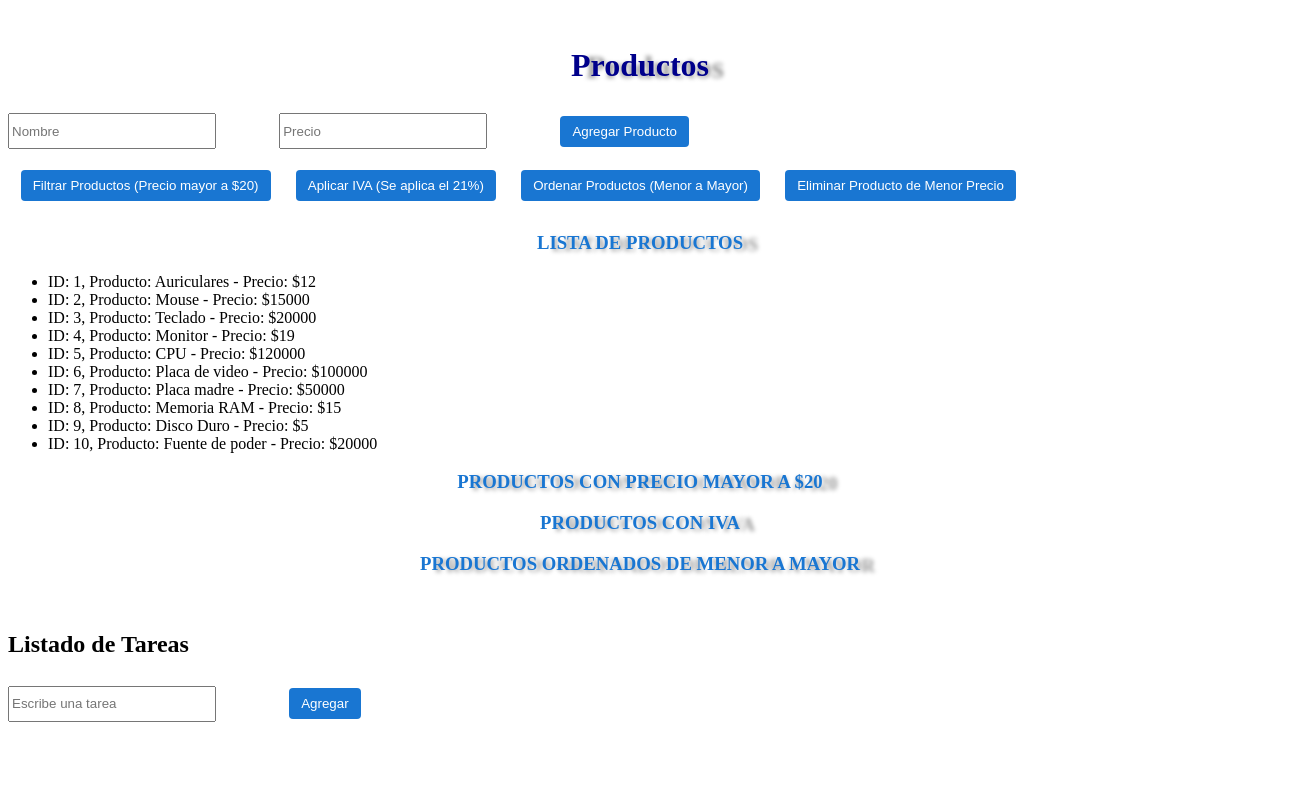
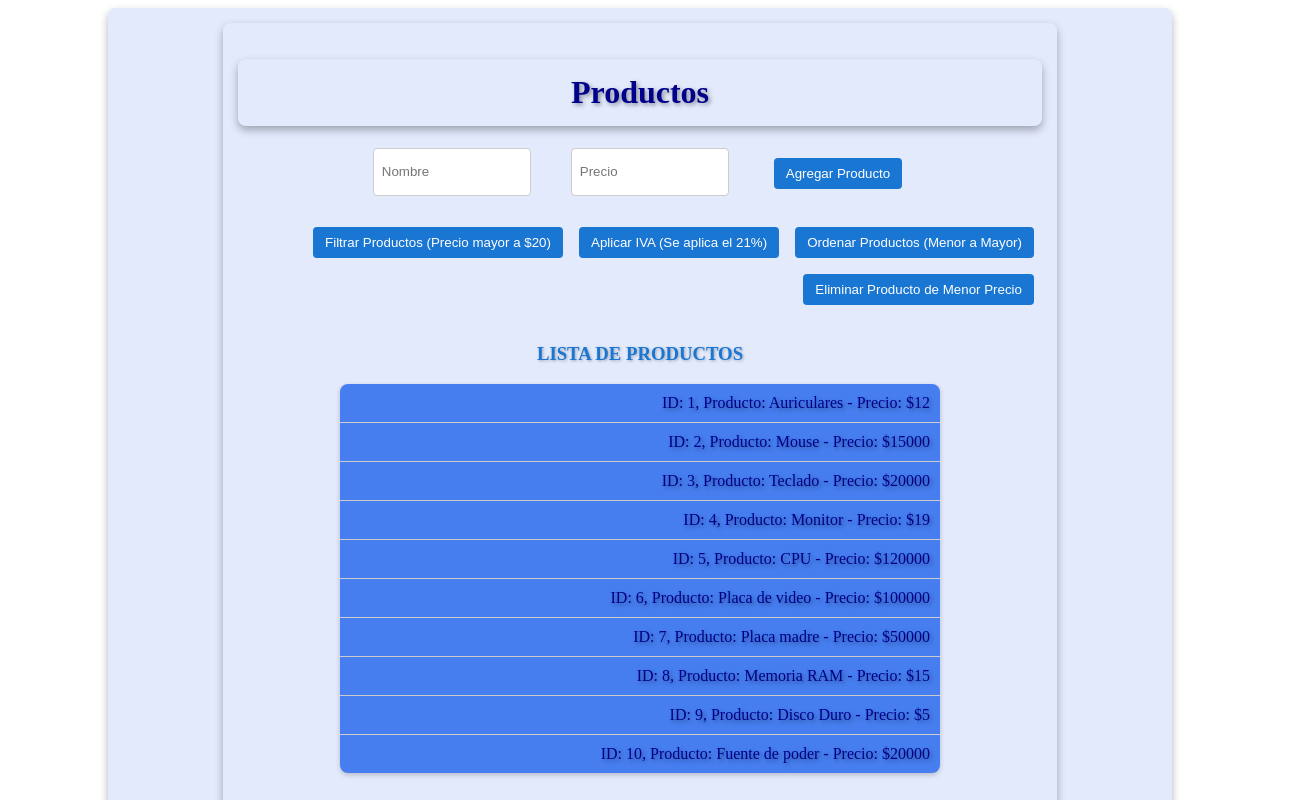
Before and after one commit to MartinAle90/pv_tp3_grupo14, a React (Vite) app: page / in a window 1280 px wide. Shown: the top 800 px of the page, 1312 px wide, since content can reach past the window. Built offline with nearby package versions, Linux system fonts and the light colour scheme.

Commit message:
Actualizacion de los estilos de Producto.css y Task.css. Benencia Leandro

```diff
--- a/src/assets/CSS/Tasks.css
+++ b/src/assets/CSS/Tasks.css
@@ -14,18 +14,30 @@
 
 div {
     display: inline;
-    margin-left: 20px;
+    margin-left: 100px;
+    margin-right: 100px;
+
 }
 div > button {
     margin: 1%;
 }
 
 ul {
-width: 100%;
-}
+    width: 100%;
+    }
 
 input {
     margin-right: 5%;
     height: 30px;
     width: 200px;
 }
+.tareas {
+    display: flex;
+    flex-direction: column;
+    align-items: flex-start; /* Alinea el contenido hacia la izquierda */
+    padding: 20px;
+    border: 1px solid #ccc;
+    background-color: #f3f3f3;
+    width: fit-content;
+    margin-right: auto; /* Mueve el bloque completo hacia la izquierda */
+  }
--- a/src/assets/css/Producto.css
+++ b/src/assets/css/Producto.css
@@ -1,44 +1,78 @@
 h1 {
   color: darkblue;
   text-align: center;
-  text-shadow: 15px 2px 4px rgba(0, 0, 0, 0.4);
-}
-
-table {
-
-  margin-bottom: 20px;
-  border-collapse: collapse;
+  text-shadow: 2px 2px 4px rgba(0, 0, 0, 0.4);
+  background-color: #e3eafc;
+  padding: 15px;
+  border-radius: 8px;
+  box-shadow: 0 4px 8px rgba(0, 0, 0, 0.3);
 }
 
 h3 {
   color: #1976d2;
   text-align: center;
-  text-shadow: 15px 2px 4px rgba(0, 0, 0, 0.4);
+  text-shadow: 1px 1px 3px rgba(0, 0, 0, 0.3);
+  margin-top: 30px;
 }
 
-th,
-td {
-  padding: 10px;
-  text-align: left;
+ul {
+  list-style-type: none;
+  padding: 0;
+  max-width: 600px;
+  margin: 0 auto 20px auto;
+  background-color: #467ef0;
+  border-radius: 8px;
+  box-shadow: 0 2px 5px rgba(0, 0, 0, 0.2);
 }
 
-th {
-  background-color: #435dcf;
+ul li {
+  padding: 10px;
+  border-bottom: 1px solid #ccc;
 }
 
-table {
+ul li:last-child {
+  border-bottom: none;
+}
+
+form {
+  display: flex;
+  justify-content: center;
+  gap: 10px;
+  margin: 20px auto;
+  flex-wrap: wrap;
+  max-width: 600px;
+}
+
+input[type="text"],
+input[type="number"] {
+  padding: 8px;
   border: 1px solid #ccc;
   border-radius: 4px;
-  overflow: hidden;
-  background-color: #1976d2;
+  width: 140px;
 }
 
 button {
-  margin: 10px;
+  margin: 10px 5px;
   padding: 8px 12px;
   background-color: #1976d2;
   color: white;
   border: none;
   cursor: pointer;
   border-radius: 4px;
+  transition: background-color 0.2s;
 }
+
+button:hover {
+  background-color: #145ea8;
+}
+
+div {
+  color: darkblue;
+  float: right;
+  text-align: right;
+  text-shadow: 2px 2px 4px rgba(0, 0, 0, 0.4);
+  background-color: #e3eafc;
+  padding: 15px;
+  border-radius: 8px;
+  box-shadow: 0 4px 8px rgba(0, 0, 0, 0.3);
+}
--- a/src/main.jsx
+++ b/src/main.jsx
@@ -10,6 +10,6 @@ import './assets/css/Producto.css'
 createRoot(document.getElementById('root')).render(
     <StrictMode>
         <Producto/>
-        <Tarea/>
+      <Tarea/>
     </StrictMode>
 )
```
